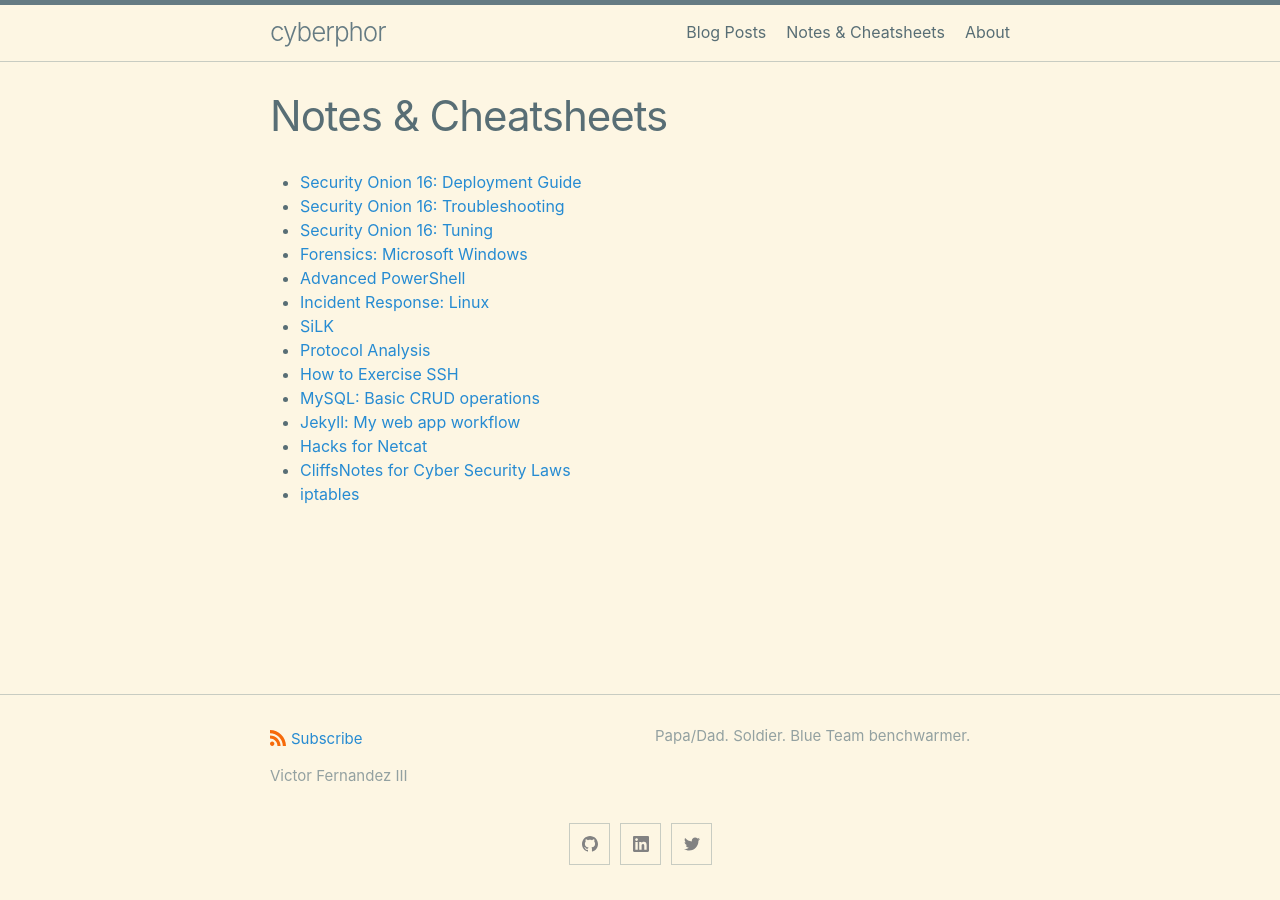
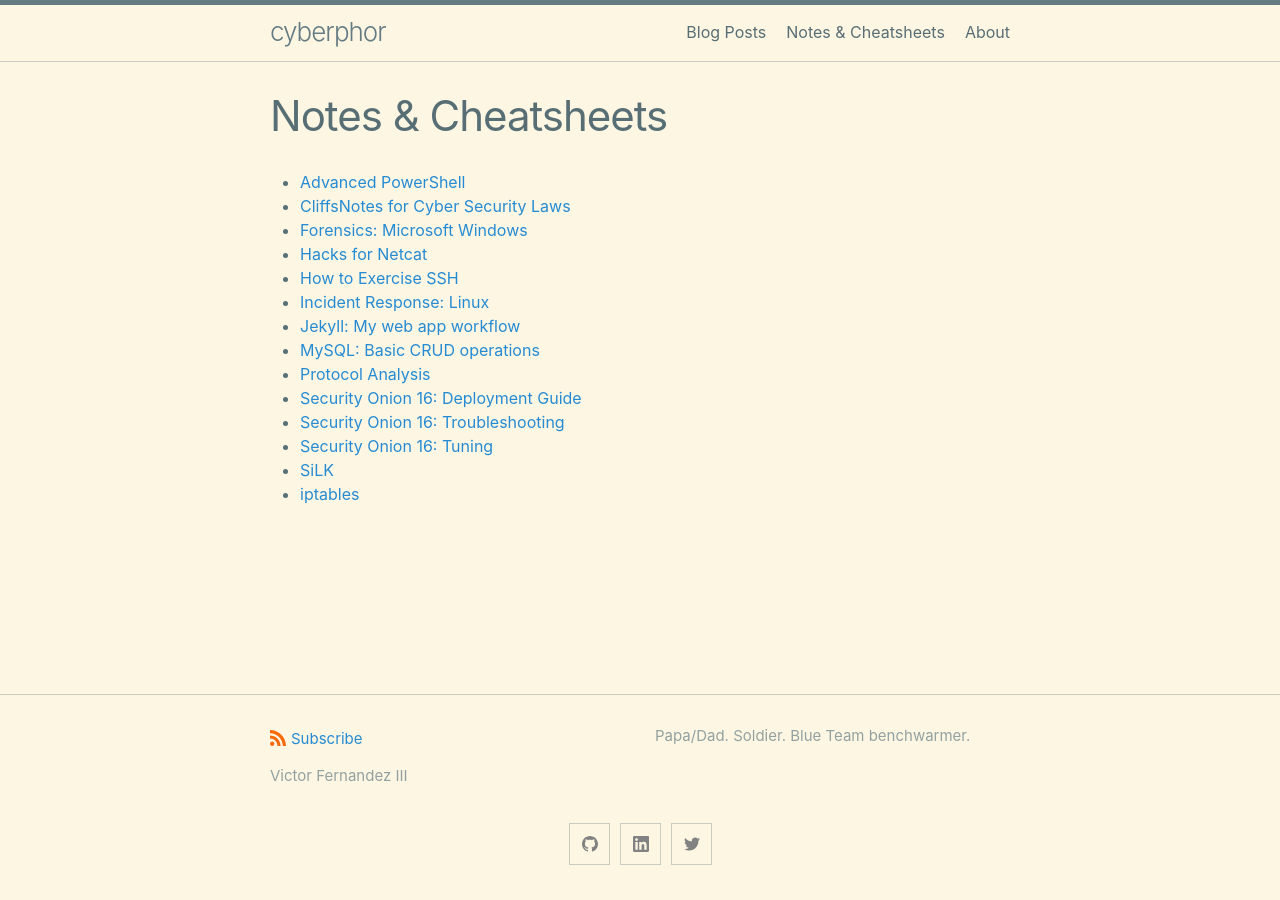
Before and after one commit to cyberphor/blog, a Jekyll site: the page built from notes.md, in a window 1280 px wide. Built offline with Jekyll 4.4.1, drawn with Linux system fonts in a browser that asks for light colours.

Commit message:
Update notes.md

```diff
--- a/notes.md
+++ b/notes.md
@@ -5,7 +5,8 @@ permalink: 'notes'
 ---
 
 <ul class="notes-list">
-  {% for post in site.posts %}
+  {% assign sorted_posts = site.posts | sort: 'title' %}
+  {% for post in sorted_posts %}
     {% if post.category == 'notes' %}
       <li>
         <a href="{{ post.url | relative_url }}">
```
